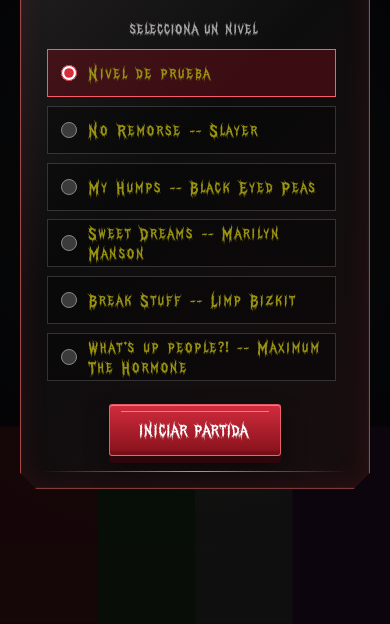
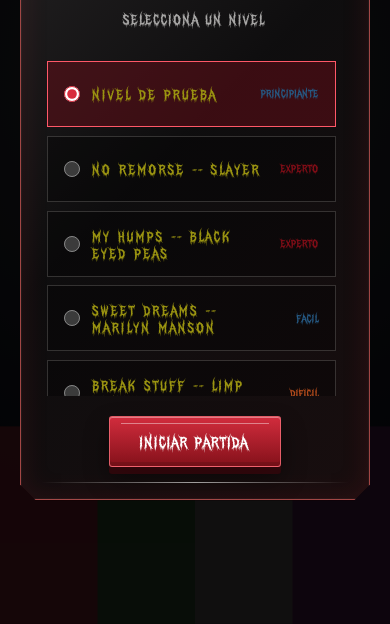
Before and after one commit to AleJesu1805/GOTHIC-TILES, a plain HTML site: page index.html in a window 390 px wide. Shown: the part 220-844 px from the top of the page. Drawn offline with Linux system fonts and the light colour scheme; no server answers.

Commit message:
feat: update styles and structure for level options, enhance responsiveness and visual elements

```diff
--- a/css/style.css
+++ b/css/style.css
@@ -91,7 +91,7 @@
 body {
   position: relative;
   isolation: isolate;
-  background: radial-gradient(circle at center, #1e1e22 0%, #00020b 75%);
+  background: radial-gradient(circle at 50% 35%, #1e1e22 0%, #00020b 75%);
 }
 
 body::after {
@@ -474,9 +474,9 @@
 
 .level-selector legend {
   width: 100%;
-  margin-bottom: 0.65rem;
+  margin-bottom: 2rem;
   color: var(--steel-soft);
-  font-size: 0.9rem;
+  font-size: 1rem;
   letter-spacing: 0.14em;
   text-align: center;
   text-transform: uppercase;
@@ -498,7 +498,7 @@
   align-items: center;
   gap: 0.8rem;
   min-height: 3rem;
-  padding: 0.65rem 0.8rem;
+  padding: 2rem 1rem;
   border: 1px solid rgba(217, 212, 208, 0.2);
   background: rgba(0, 0, 0, 0.32);
   color: var(--steel);
@@ -531,10 +531,46 @@
   }
 }
 
-.level-option span {
-  font-size: 1.2rem;
+.level-option__details {
+  display: flex;
+  align-items: center;
+  justify-content: space-between;
+  gap: 1rem;
+  flex: 1;
+  text-transform: uppercase;
+  min-width: 0;
+}
+
+.level-option__title {
+  min-width: 0;
+  font-size: 1rem;
   color: #9b9411;
   letter-spacing: 3px;
+}
+
+.level-option__difficulty {
+  flex: 0 0 auto;
+  font-size: 0.75rem;
+  letter-spacing: 0.08em;
+  text-transform: uppercase;
+  white-space: nowrap;
+}
+
+.level-option__difficulty--principiante,
+.level-option__difficulty--facil {
+  color: #265a85;
+}
+
+.level-option__difficulty--intermedio {
+  color: #3b751e;
+}
+
+.level-option__difficulty--dificil {
+  color: #b54c1c;
+}
+
+.level-option__difficulty--experto {
+  color: #840d17;
 }
 
 .level-option:focus-within {
--- a/index.html
+++ b/index.html
@@ -26,6 +26,18 @@
   </head>
   <body>
     <div id="timelapsed"></div>
+    <!-- <div
+      id="cronometro"
+      style="
+        position: absolute;
+        top: 0;
+        left: 50%;
+        transform: translateX(-50%);
+        z-index: 1;
+      "
+    >
+      00:00:00
+    </div> -->
     <button
       id="pause-button"
       class="pause-button"
@@ -34,7 +46,7 @@
     >
       Pausar
     </button>
-    <div id="welcome-screen" class="screen" aria-live="polite">
+    <div id="welcome-screen" class="screen active" aria-live="polite">
       <div class="screen-card">
         <h1>GOTHIC-TILES</h1>
         <fieldset class="level-selector">
--- a/js/config.js
+++ b/js/config.js
@@ -4,6 +4,14 @@
 export const TILE_COLORS = ["#78121D", "#1e441a", "#56524b", "#44103d"];
 export const TILE_OFFSETS = [-2, -1, 0, 1];
 export const TILE_KEYS = ["a", "s", "d", "f"];
+
+const dificultades = [
+  "Principiante",
+  "Facil",
+  "Intermedio",
+  "Dificil",
+  "Experto",
+];
 
 export const canvas = document.getElementById("game-canvas");
 export const cronometroElement = document.querySelector("#cronometro");
@@ -22,6 +30,7 @@
 export const level = {
   Prueba: {
     tittle: "Nivel de prueba",
+    dificultad: dificultades[0],
     tiemposUrl: new URL("./tiempos/prueba.json", import.meta.url).href,
     cancionUrl: new URL(
       "../assets/audio/canciones/aLee DJ - MORTAL KUMBIA ｜ Versión TIKTOK ｜ aLee DJ.mp3",
@@ -30,6 +39,7 @@
   },
   NoRemorse_Slayer: {
     tittle: "No Remorse -- Slayer",
+    dificultad: dificultades[4],
     tiemposUrl: new URL("./tiempos/noRemorse/tiempos.json", import.meta.url)
       .href,
     cancionUrl: new URL(
@@ -47,6 +57,7 @@
   // },
   Hump_BEP: {
     tittle: "My Humps -- Black Eyed Peas",
+    dificultad: dificultades[4],
     tiemposUrl: new URL("./tiempos/humpBEP/tiempos.json", import.meta.url).href,
     cancionUrl: new URL(
       "../assets/audio/canciones/My Humps.mp3",
@@ -55,6 +66,7 @@
   },
   sweetDreams_MarylinManson: {
     tittle: "Sweet Dreams -- Marilyn Manson",
+    dificultad: dificultades[1],
     tiemposUrl: new URL("./tiempos/sweetDreams/tiempos.json", import.meta.url)
       .href,
     cancionUrl: new URL(
@@ -64,6 +76,7 @@
   },
   BreakStuff_LimpBizkit: {
     tittle: "Break Stuff -- Limp Bizkit",
+    dificultad: dificultades[3],
     tiemposUrl: new URL("./tiempos/breakStuff/tiempos.json", import.meta.url)
       .href,
     cancionUrl: new URL(
@@ -73,6 +86,7 @@
   },
   WhatsUpPeople_MaximumTheHormone: {
     tittle: "What's up people?! -- Maximum The Hormone",
+    dificultad: dificultades[3],
     tiemposUrl: new URL("./tiempos/whatsUpPeople/tiempos.json", import.meta.url)
       .href,
     cancionUrl: new URL(
@@ -82,6 +96,7 @@
   },
   SpawnAgain_Silverchair: {
     tittle: "Spawn (Again) -- Silverchair",
+    dificultad: dificultades[4],
     tiemposUrl: new URL("./tiempos/spawnAgain/tiempos.json", import.meta.url)
       .href,
     cancionUrl: new URL(
@@ -91,6 +106,7 @@
   },
   FiringTheLove: {
     tittle: "Firing the Love -- Skindred",
+    dificultad: dificultades[4],
     tiemposUrl: new URL("./tiempos/firingTheLove/tiempos.json", import.meta.url)
       .href,
     cancionUrl: new URL(
@@ -100,6 +116,7 @@
   },
   BigSurprise: {
     tittle: "Big Surprise -- Animal Alpha",
+    dificultad: dificultades[1],
     tiemposUrl: new URL("./tiempos/bigSurprise/tiempos.json", import.meta.url)
       .href,
     cancionUrl: new URL(
@@ -109,6 +126,7 @@
   },
   Silvera_Gojira: {
     tittle: "Silvera -- Gojira",
+    dificultad: dificultades[4],
     tiemposUrl: new URL("./tiempos/silvera/tiempos.json", import.meta.url).href,
     cancionUrl: new URL(
       "../assets/audio/canciones/Gojira - Silvera [OFFICIAL VIDEO].mp3",
@@ -117,6 +135,7 @@
   },
   ItsOn_Korn: {
     tittle: "It's On -- Korn",
+    dificultad: dificultades[4],
     tiemposUrl: new URL("./tiempos/itsOn/tiempos.json", import.meta.url).href,
     cancionUrl: new URL(
       "../assets/audio/canciones/Korn-It_s-On_-_Official-Audio_-_fdi173iq-DQ_.mp3",
@@ -125,6 +144,7 @@
   },
   Tablescrap: {
     tittle: "Tablescrap -- Stolen Babies",
+    dificultad: dificultades[2],
     tiemposUrl: new URL("./tiempos/tablescrap/tiempos.json", import.meta.url)
       .href,
     cancionUrl: new URL(
@@ -134,6 +154,7 @@
   },
   MortalKumbia: {
     tittle: "Mortal Kumbia -- aLee DJ",
+    dificultad: dificultades[4],
     tiemposUrl: new URL("./tiempos/mortalKumbia/tiempos.json", import.meta.url)
       .href,
     cancionUrl: new URL(
@@ -143,6 +164,7 @@
   },
   FingerPaintingOfTheInsane_AcidBath: {
     tittle: "Finger Painting of the Insane -- Acid Bath",
+    dificultad: dificultades[2],
     tiemposUrl: new URL(
       "./tiempos/fingerPaintingOfTheInsane/tiempos.json",
       import.meta.url,
@@ -152,27 +174,30 @@
       import.meta.url,
     ).href,
   },
-  GivenUp_LinkinPark: {
-    tittle: "Given Up -- Linkin Park",
-    tiemposUrl: new URL("./tiempos/givenUp/tiempos.json", import.meta.url).href,
-    cancionUrl: new URL(
-      "../assets/audio/canciones/Linkin-Park-Given-Up-128.mp3",
-      import.meta.url,
-    ).href,
-  },
-  CarelessWhisper_GeorgeMichael: {
-    tittle: "Careless Whisper -- George Michael",
-    tiemposUrl: new URL(
-      "./tiempos/carelessWhisper/tiempos.json",
-      import.meta.url,
-    ).href,
-    cancionUrl: new URL(
-      "../assets/audio/canciones/Careless Whisper(MP3_160K).mp3",
-      import.meta.url,
-    ).href,
-  },
+  // GivenUp_LinkinPark: {
+  //   tittle: "Given Up -- Linkin Park",
+  //   dificultad: dificultades[3],
+  //   tiemposUrl: new URL("./tiempos/givenUp/tiempos.json", import.meta.url).href,
+  //   cancionUrl: new URL(
+  //     "../assets/audio/canciones/Linkin-Park-Given-Up-128.mp3",
+  //     import.meta.url,
+  //   ).href,
+  // },
+  // CarelessWhisper_GeorgeMichael: {
+  //   tittle: "Careless Whisper -- George Michael",
+  //   dificultad: dificultades[1],
+  //   tiemposUrl: new URL(
+  //     "./tiempos/carelessWhisper/tiempos.json",
+  //     import.meta.url,
+  //   ).href,
+  //   cancionUrl: new URL(
+  //     "../assets/audio/canciones/Careless Whisper(MP3_160K).mp3",
+  //     import.meta.url,
+  //   ).href,
+  // },
   HandshakeWithHell_ArchEnemy: {
     tittle: "Handshake With Hell -- Arch Enemy",
+    dificultad: dificultades[3],
     tiemposUrl: new URL(
       "./tiempos/handshakeWithHell/tiempos.json",
       import.meta.url,
--- a/js/entities/cronometro.js
+++ b/js/entities/cronometro.js
@@ -47,7 +47,7 @@
   centesimas = 0;
   segundos = 0;
   minutos = 0;
-  // renderCronometro();
+  renderCronometro();
 }
 
 export function detenerCronometro() {
@@ -74,7 +74,3 @@
     // renderCronometro();
   }, 10);
 }
-
-// if (cronometroElement) {
-//   renderCronometro();
-// }
--- a/js/entities/visualizador.js
+++ b/js/entities/visualizador.js
@@ -1,4 +1,4 @@
-const BAR_COUNT = 48;
+const BAR_COUNT = 40;
 const BAR_LENGTH_FACTOR = 1;
 const MAX_PIXEL_RATIO = 1.5;
 const MOBILE_MAX_PIXEL_RATIO = 1;
@@ -24,8 +24,9 @@
 
 function ajustarCanvas() {
   if (!canvas || !context) return;
-  const maxPixelRatio = window.matchMedia("(max-width: 600px) and (pointer: coarse)")
-    .matches
+  const maxPixelRatio = window.matchMedia(
+    "(max-width: 600px) and (pointer: coarse)",
+  ).matches
     ? MOBILE_MAX_PIXEL_RATIO
     : MAX_PIXEL_RATIO;
   const nextRatio = Math.min(maxPixelRatio, window.devicePixelRatio || 1);
--- a/js/main.js
+++ b/js/main.js
@@ -80,10 +80,20 @@
   input.value = levelId;
   input.checked = levelId === "Prueba";
 
+  const details = document.createElement("span");
+  details.className = "level-option__details";
+
   const title = document.createElement("span");
+  title.className = "level-option__title";
   title.textContent = levelData.tittle;
 
-  label.append(input, title);
+  const difficulty = document.createElement("span");
+  const difficultyClass = levelData.dificultad.toLowerCase();
+  difficulty.className = `level-option__difficulty level-option__difficulty--${difficultyClass}`;
+  difficulty.textContent = `${levelData.dificultad}`;
+
+  details.append(title, difficulty);
+  label.append(input, details);
   levelList?.append(label);
 }
 
--- a/js/tiempos/breakStuff/tiempos.json
+++ b/js/tiempos/breakStuff/tiempos.json
@@ -200,7 +200,6 @@
     "00:16:92",
     "00:18:07",
     "00:18:78",
-    "00:19:14",
     "00:21:39",
     "00:26:95",
     "00:28:04",
@@ -286,7 +285,6 @@
     "00:03:62",
     "00:05:85",
     "00:08:01",
-    "00:10:45",
     "00:10:96",
     "00:12:62",
     "00:14:36",
--- a/js/tiempos/silvera/tiempos.json
+++ b/js/tiempos/silvera/tiempos.json
@@ -118,7 +118,6 @@
     "03:26:61"
   ],
   "1": [
-    "00:01:08",
     "00:02:81",
     "00:04:55",
     "00:06:46",
@@ -242,7 +241,6 @@
     "03:25:64"
   ],
   "2": [
-    "00:00:21",
     "00:02:81",
     "00:04:55",
     "00:06:35",
@@ -361,8 +359,6 @@
     "03:25:64"
   ],
   "3": [
-    "00:00:21",
-    "00:01:08",
     "00:06:56",
     "00:08:06",
     "00:09:78",
--- a/js/tiempos/whatsUpPeople/tiempos.json
+++ b/js/tiempos/whatsUpPeople/tiempos.json
@@ -95,6 +95,7 @@
     "00:02:89",
     "00:03:29",
     "00:05:87",
+    "00:06:15",
     "00:08:85",
     "00:12:36",
     "00:18:73",
@@ -189,8 +190,6 @@
     "04:04:15"
   ],
   "2": [
-    "00:05:87",
-    "00:12:36",
     "00:13:54",
     "00:15:77",
     "00:17:25",
@@ -281,7 +280,6 @@
   "3": [
     "00:02:89",
     "00:05:87",
-    "00:12:36",
     "00:25:44",
     "00:26:19",
     "00:26:58",
```
Also changed, not shown: js/tiempos/bigSurprise/tiempos.json (+0 -16 lines), js/tiempos/fingerPaintingOfTheInsane/tiempos.json (+0 -25 lines), js/tiempos/mortalKumbia/tiempos.json (+4 -24 lines), js/tiempos/tablescrap/tiempos.json (+0 -17 lines).
